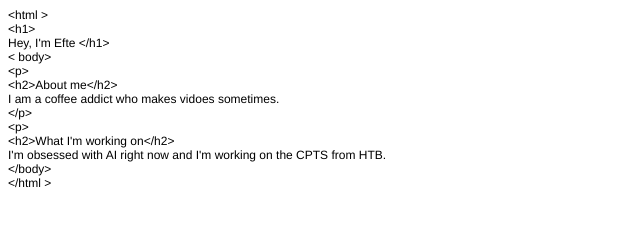
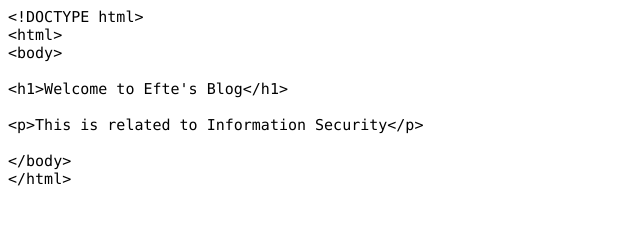
Before and after one commit to elon-efte/Information-Security, a plain HTML site: page Index.html in a window 1280 px wide. Shown: the whole page, without its empty margins (0-640 px from the left). Drawn offline with Linux system fonts and the light colour scheme.

Commit message:
Add files via upload

```diff
--- a/Index.html
+++ b/Index.html
@@ -7,22 +7,22 @@
   <meta name="Generator" content="Cocoa HTML Writer">
   <meta name="CocoaVersion" content="2487.6">
   <style type="text/css">
-    p.p1 {margin: 0.0px 0.0px 0.0px 0.0px; font: 12.0px Helvetica}
+    p.p1 {margin: 0.0px 0.0px 0.0px 0.0px; font: 15.0px Menlo; -webkit-text-stroke: #0b0093}
+    p.p2 {margin: 0.0px 0.0px 0.0px 0.0px; font: 15.0px Menlo; -webkit-text-stroke: #0b0081}
+    p.p3 {margin: 0.0px 0.0px 0.0px 0.0px; font: 15.0px Menlo; -webkit-text-stroke: #0b0081; min-height: 18.0px}
+    span.s1 {font-kerning: none}
   </style>
 </head>
 <body>
-<p class="p1">&lt;html &gt;</p>
-<p class="p1">&lt;h1&gt;</p>
-<p class="p1">Hey, I'm Efte &lt;/h1&gt;</p>
-<p class="p1">&lt; body&gt;</p>
-<p class="p1">&lt;р&gt;</p>
-<p class="p1">&lt;h2&gt;About me&lt;/h2&gt;</p>
-<p class="p1">I am a coffee addict who makes vidoes sometimes.</p>
-<p class="p1">&lt;/р&gt;</p>
-<p class="p1">&lt;р&gt;</p>
-<p class="p1">&lt;h2&gt;What I'm working on&lt;/h2&gt;</p>
-<p class="p1">I'm obsessed with AI right now and I'm working on the CPTS from HTB.</p>
-<p class="p1">&lt;/body&gt;</p>
-<p class="p1">&lt;/html &gt;</p>
+<p class="p1"><span class="s1">&lt;!DOCTYPE html&gt;</span></p>
+<p class="p2"><span class="s1">&lt;html&gt;</span></p>
+<p class="p2"><span class="s1">&lt;body&gt;</span></p>
+<p class="p3"><span class="s1"></span><br></p>
+<p class="p2"><span class="s1">&lt;h1&gt;Welcome to Efte's Blog&lt;/h1&gt;</span></p>
+<p class="p3"><span class="s1"></span><br></p>
+<p class="p2"><span class="s1">&lt;p&gt;This is related to Information Security&lt;/p&gt;</span></p>
+<p class="p3"><span class="s1"></span><br></p>
+<p class="p2"><span class="s1">&lt;/body&gt;</span></p>
+<p class="p2"><span class="s1">&lt;/html&gt;</span></p>
 </body>
 </html>
```
